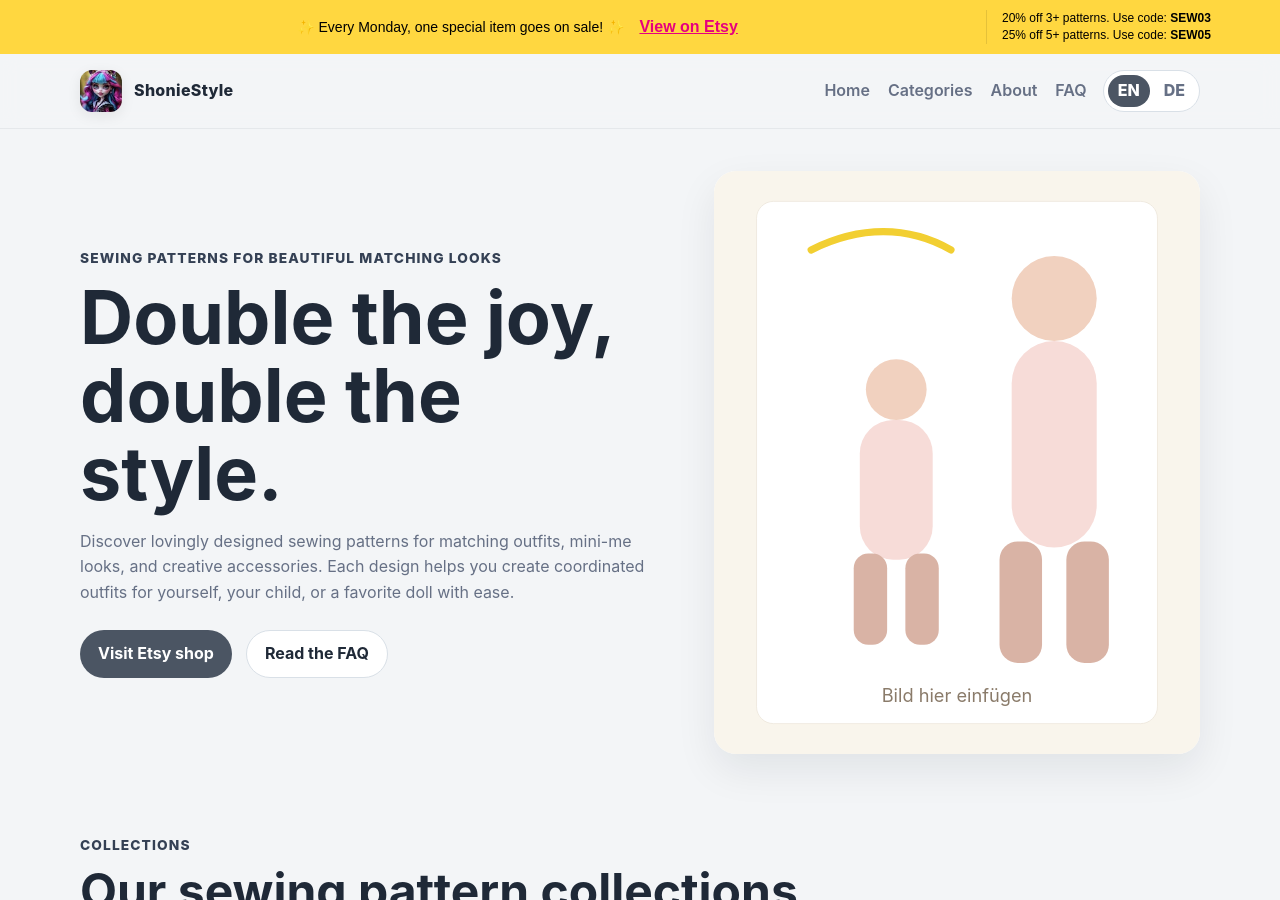
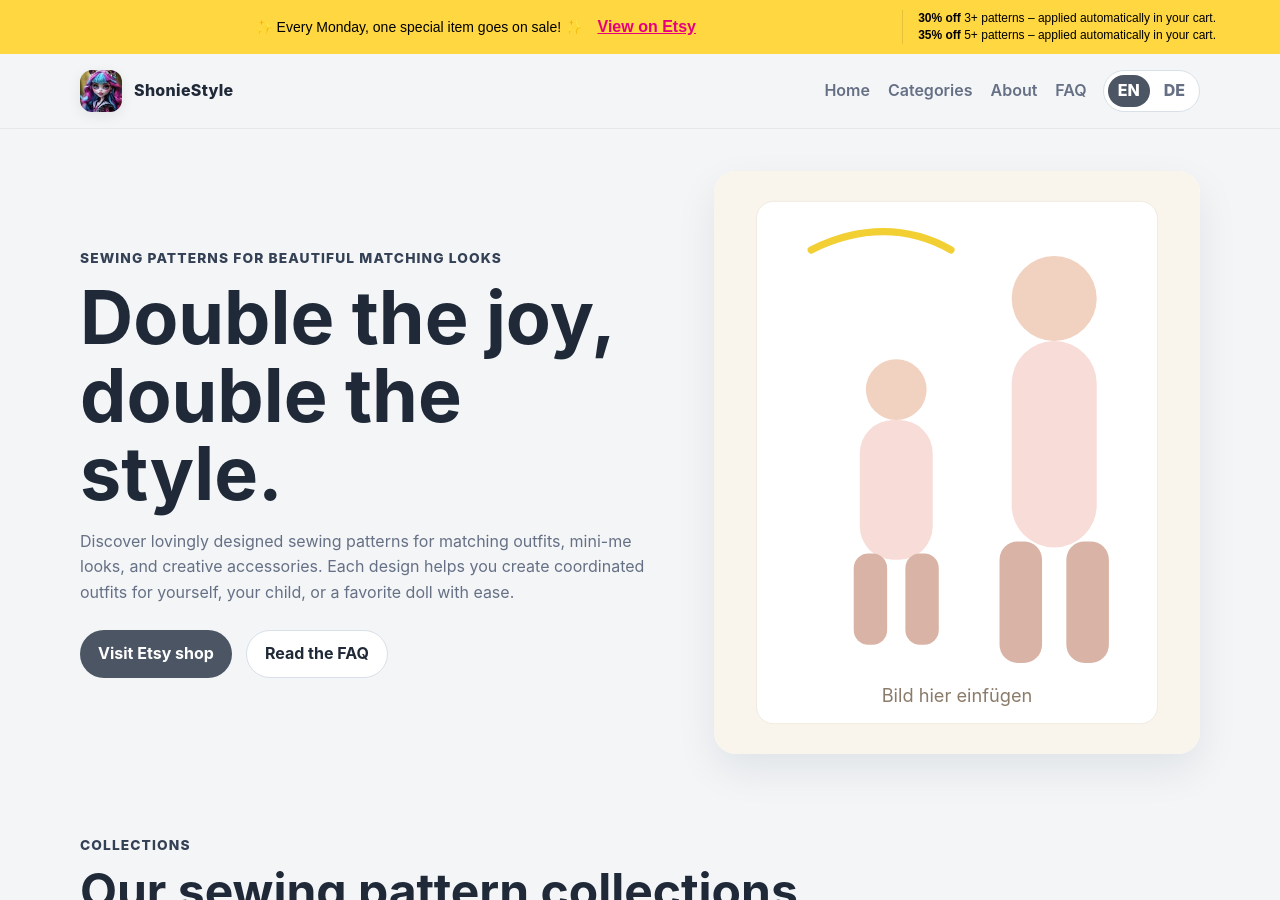
Before and after one commit to ShonieStyle/shoniestyle.github.io, a Jekyll site: the page built from index.html, in a window 1280 px wide and 900 px high. Built offline with Jekyll 4.4.1, drawn with Linux system fonts in a browser that asks for light colours.

Commit message:
Update announcement-bar.html

```diff
--- a/_includes/announcement-bar.html
+++ b/_includes/announcement-bar.html
@@ -1,13 +1,13 @@
 {% if page.url contains '/de/' %}
   {% assign promo_text = "✨ Jeden Montag ein neues Schnittmuster im Angebot! ✨" %}
   {% assign promo_link = "Bei Etsy ansehen" %}
-  {% assign code_20 = "20% Rabatt ab 3 Schnittmustern. Code: <b>SEW03</b>" %}
-  {% assign code_25 = "25% Rabatt ab 5 Schnittmustern. Code: <b>SEW05</b>" %}
+  {% assign code_20 = "<b>30% Rabatt</b> ab 3 Schnittmustern – wird automatisch im Warenkorb abgezogen." %}
+  {% assign code_25 = "<b>35% Rabatt</b> ab 5 Schnittmustern – wird automatisch im Warenkorb abgezogen." %}
 {% else %}
   {% assign promo_text = "✨ Every Monday, one special item goes on sale! ✨" %}
   {% assign promo_link = "View on Etsy" %}
-  {% assign code_20 = "20% off 3+ patterns. Use code: <b>SEW03</b>" %}
-  {% assign code_25 = "25% off 5+ patterns. Use code: <b>SEW05</b>" %}
+  {% assign code_20 = "<b>30% off</b> 3+ patterns – applied automatically in your cart." %}
+  {% assign code_25 = "<b>35% off</b> 5+ patterns – applied automatically in your cart." %}
 {% endif %}
 
 <div style="background-color: #FFD740; padding: 10px 5%; color: #000; font-family: sans-serif; display: flex; justify-content: space-between; align-items: center; flex-wrap: wrap; gap: 15px; width: 100%; box-sizing: border-box;">
```
